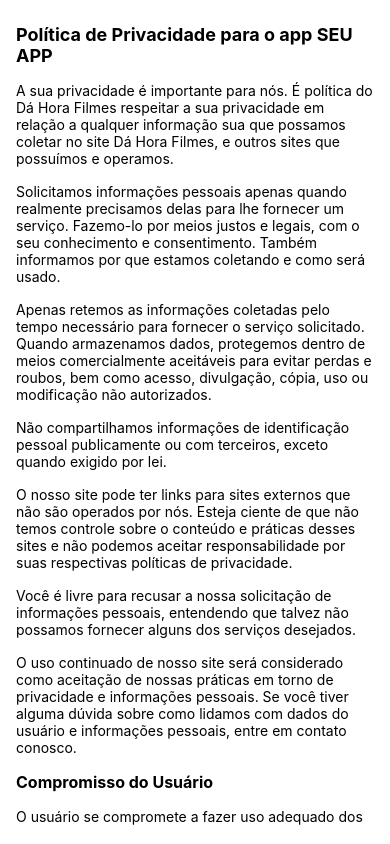
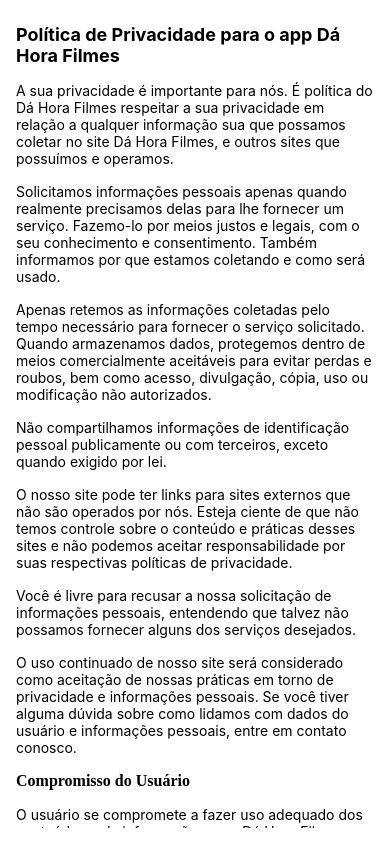
Before and after one commit to melissaJll/dahora-filmes, a React Native app: screen / in a window 390 px wide. Built offline with nearby package versions, Linux system fonts and the light colour scheme; a web font is replaced by a local one.

Commit message:
arrumando

```diff
--- a/App.js
+++ b/App.js
@@ -1,5 +1,4 @@
-import { SafeAreaView, StatusBar, StyleSheet, Text, View } from "react-native";
-
+import { StatusBar } from "react-native";
 import Home from "./src/screens/Home";
 import Sobre from "./src/screens/Sobre";
 import Privacidade from "./src/screens/Privacidade";
@@ -7,12 +6,10 @@ import Privacidade from "./src/screens/Privacidade";
 export default function App() {
   return (
     <>
-      <StatusBar barStyle="light-content"></StatusBar>
-      {/* <Home></Home> */}
-      <Privacidade></Privacidade>
-      {/* <Sobre></Sobre> */}
+      <StatusBar barStyle="light-content" />
+      {/* <Home /> */}
+      {/* <Sobre /> */}
+      <Privacidade />
     </>
   );
 }
-
-const estilos = StyleSheet.create({});
--- a/src/screens/Privacidade.js
+++ b/src/screens/Privacidade.js
@@ -1,26 +1,28 @@
+// src/screens/Privacidade.js
 import { ScrollView, StyleSheet, Text, View } from "react-native";
-import React from "react";
+import SafeContainer from "../components/SafeContainer";
 
 export default function Privacidade() {
   return (
+    <SafeContainer>
       <View style={estilos.subContainer}>
         <ScrollView showsVerticalScrollIndicator={false}>
           <Text style={estilos.titulo}>
-          Política de Privacidade para o app SEU APP
+            Política de Privacidade para o app Dá Hora Filmes
           </Text>
 
           <Text style={estilos.texto}>
-          A sua privacidade é importante para nós. É política do Dá Hora Filmes
-          respeitar a sua privacidade em relação a qualquer informação sua que
-          possamos coletar no site Dá Hora Filmes, e outros sites que possuímos
-          e operamos.
+            A sua privacidade é importante para nós. É política do Dá Hora
+            Filmes respeitar a sua privacidade em relação a qualquer informação
+            sua que possamos coletar no site Dá Hora Filmes, e outros sites que
+            possuímos e operamos.
           </Text>
 
           <Text style={estilos.texto}>
             Solicitamos informações pessoais apenas quando realmente precisamos
             delas para lhe fornecer um serviço. Fazemo-lo por meios justos e
-          legais, com o seu conhecimento e consentimento. Também informamos por
-          que estamos coletando e como será usado.
+            legais, com o seu conhecimento e consentimento. Também informamos
+            por que estamos coletando e como será usado.
           </Text>
 
           <Text style={estilos.texto}>
@@ -30,6 +32,7 @@ export default function Privacidade() {
             roubos, bem como acesso, divulgação, cópia, uso ou modificação não
             autorizados.
           </Text>
+
           <Text style={estilos.texto}>
             Não compartilhamos informações de identificação pessoal publicamente
             ou com terceiros, exceto quando exigido por lei.
@@ -38,14 +41,14 @@ export default function Privacidade() {
           <Text style={estilos.texto}>
             O nosso site pode ter links para sites externos que não são operados
             por nós. Esteja ciente de que não temos controle sobre o conteúdo e
-          práticas desses sites e não podemos aceitar responsabilidade por suas
-          respectivas políticas de privacidade.
+            práticas desses sites e não podemos aceitar responsabilidade por
+            suas respectivas políticas de privacidade.
           </Text>
 
           <Text style={estilos.texto}>
-          Você é livre para recusar a nossa solicitação de informações pessoais,
-          entendendo que talvez não possamos fornecer alguns dos serviços
-          desejados.
+            Você é livre para recusar a nossa solicitação de informações
+            pessoais, entendendo que talvez não possamos fornecer alguns dos
+            serviços desejados.
           </Text>
           <Text style={estilos.texto}>
             O uso continuado de nosso site será considerado como aceitação de
@@ -60,8 +63,8 @@ export default function Privacidade() {
             enunciativo, mas não limitativo:
           </Text>
           <Text style={estilos.texto}>
-          A) Não se envolver em atividades que sejam ilegais ou contrárias à boa
-          fé a à ordem pública;
+            A) Não se envolver em atividades que sejam ilegais ou contrárias à
+            boa fé a à ordem pública;
           </Text>
           <Text style={estilos.texto}>
             B) Não difundir propaganda ou conteúdo de natureza racista,
@@ -71,23 +74,24 @@ export default function Privacidade() {
           </Text>
           <Text style={estilos.texto}>
             C) Não causar danos aos sistemas físicos (hardwares) e lógicos
-          (softwares) do Dá Hora Filmes, de seus fornecedores ou terceiros, para
-          introduzir ou disseminar vírus informáticos ou quaisquer outros
+            (softwares) do Dá Hora Filmes, de seus fornecedores ou terceiros,
+            para introduzir ou disseminar vírus informáticos ou quaisquer outros
             sistemas de hardware ou software que sejam capazes de causar danos
             anteriormente mencionados.
           </Text>
           <Text style={estilos.subtitulo}>Mais informações</Text>
           <Text style={estilos.texto}>
-          Esperemos que esteja esclarecido e, como mencionado anteriormente, se
-          houver algo que você não tem certeza se precisa ou não, geralmente é
-          mais seguro deixar os cookies ativados, caso interaja com um dos
-          recursos que você usa em nosso site.
+            Esperemos que esteja esclarecido e, como mencionado anteriormente,
+            se houver algo que você não tem certeza se precisa ou não,
+            geralmente é mais seguro deixar os cookies ativados, caso interaja
+            com um dos recursos que você usa em nosso site.
           </Text>
           <Text style={estilos.texto}>
-          Esta política é efetiva a partir de Nov/2022.
+            Esta política é efetiva a partir de Fev/2024.
           </Text>
         </ScrollView>
       </View>
+    </SafeContainer>
   );
 }
 
@@ -104,6 +108,7 @@ const estilos = StyleSheet.create({
   subtitulo: {
     fontWeight: "bold",
     fontSize: 16,
+    fontFamily: "NotoSans",
     marginVertical: 8,
   },
   texto: {
```
Lines whose indentation alone changed are shown as unchanged.
